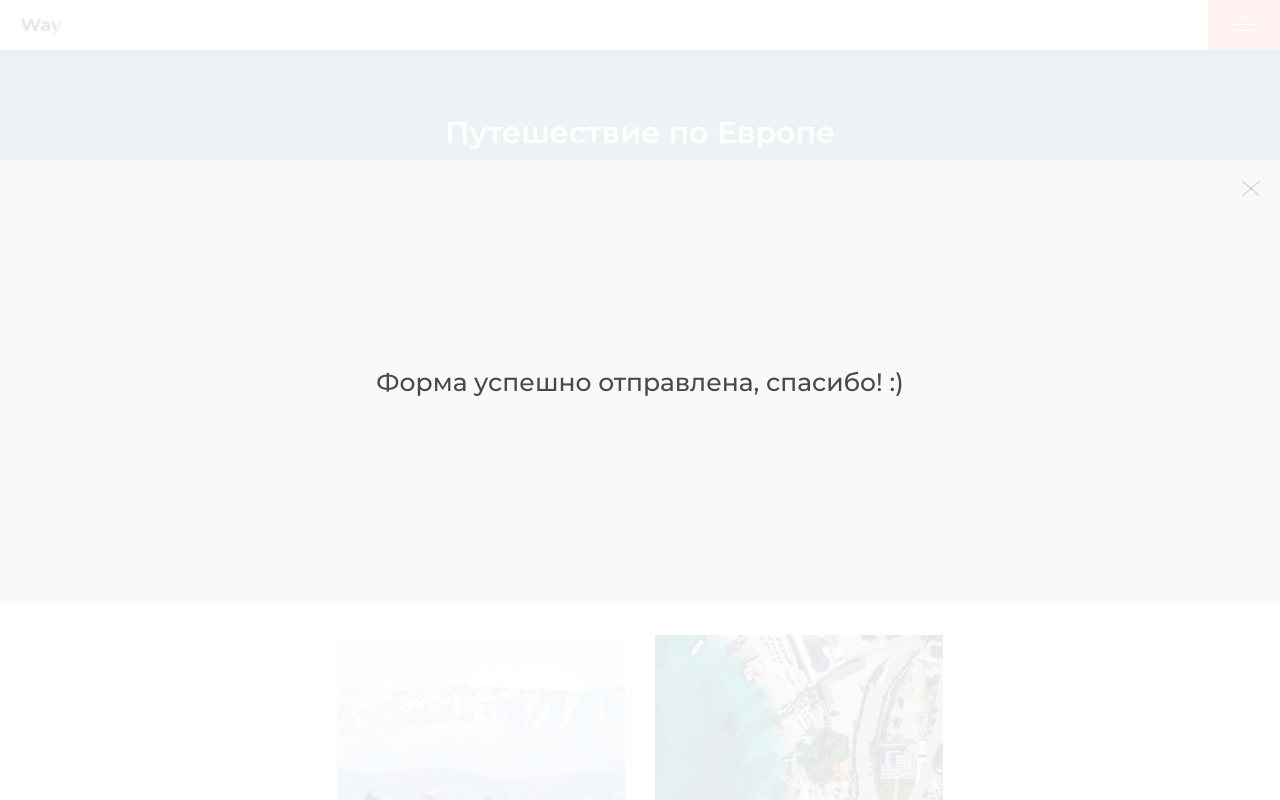
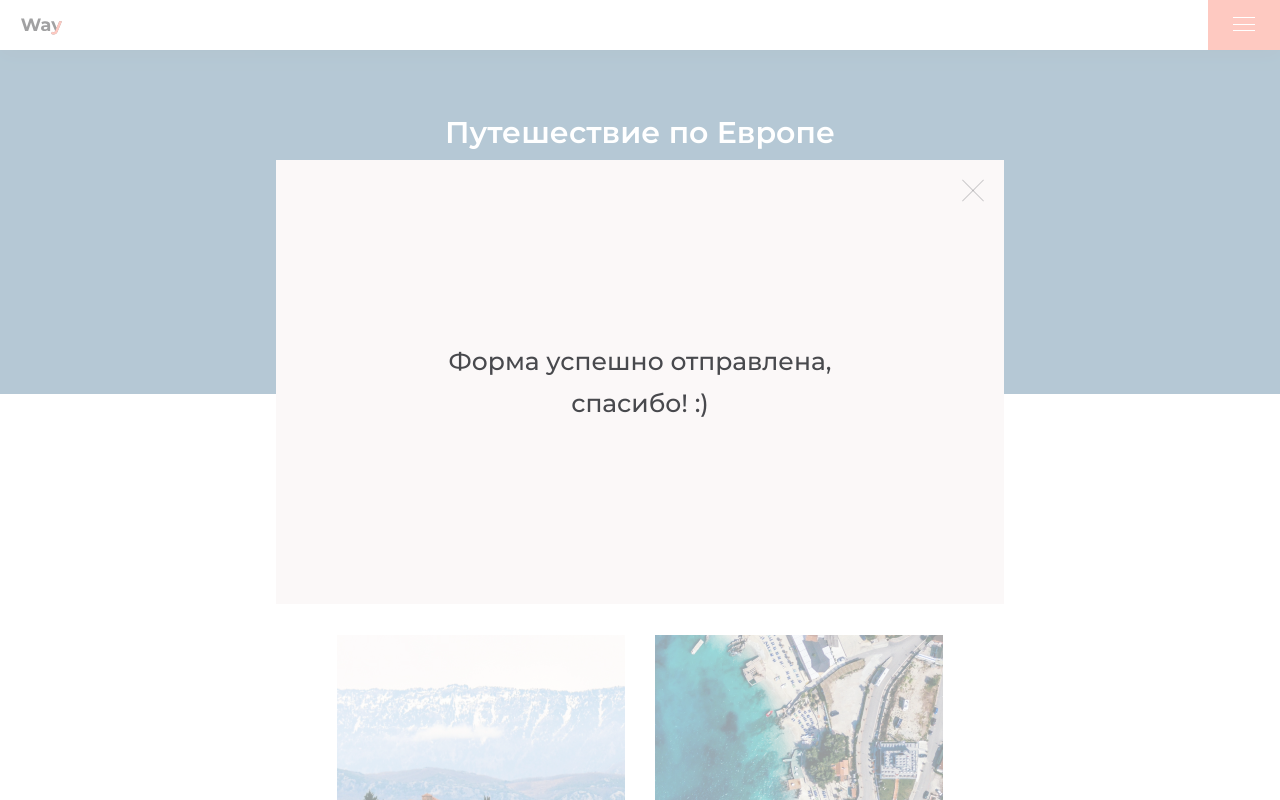
Before and after one commit to DariaGorbatyuk/Euro-trip, a website: page source/index.html in a window 1280 px wide. Shown: the top 800 px of the page. Drawn offline with nearby package versions, Linux system fonts and the light colour scheme; files that its build step writes are made by us from their sources.

Commit message:
Сделано модальное окно

```diff
--- a/source/index.html
+++ b/source/index.html
@@ -11,7 +11,7 @@
 <div class="success">
   <div class="success__box">
     <button class="success__btn close" type="button"><span class="visually-hidden">Закрыть окно</span></button>
-    <p class="success__text">Форма успешно отправлена, спасибо! :)</p>
+    <p class="success__text">Форма успешно отправлена,<br> спасибо! :)</p>
   </div>
 </div>
 <header class="page__header header container container--header header--closed ">
@@ -417,7 +417,7 @@
   <div class="success">
     <div class="success__box">
       <button class="success__btn close" type="button"><span class="visually-hidden">Закрыть окно</span></button>
-      <p class="success__text">Форма успешно отправлена, спасибо! :)</p>
+      <p class="success__text">Форма успешно отправлена,<br> спасибо! :)</p>
     </div>
   </div>
 </template>
--- a/source/sass/block/close.scss
+++ b/source/sass/block/close.scss
@@ -1,5 +1,5 @@
 .close{
-  @include square($width: 22px);
+  @include square($width: 30px);
   background-color: transparent;
   position: absolute;
   border: 0;
@@ -8,14 +8,14 @@
   &::after,
   &::before{
     @include pseudo();
-    @include size($width: 22px, $height: 1px);
+    @include size($width: 30px, $height: 1px);
     background-color: rgba($dark, 0.2);
-    top: 8px;
+    top: 12px;
     right: -2px;
-    transform: rotate(40deg);
+    transform: rotate(45deg);
   }
 
   &::after{
-    transform: rotate(-40deg);
+    transform: rotate(-45deg);
   }
 }
--- a/source/sass/block/success.scss
+++ b/source/sass/block/success.scss
@@ -6,7 +6,7 @@
   bottom: 0;
   top: 0;
   margin: auto;
-  background-color: rgba($white, 0.9);
+  background-color: rgba($white, 0.6);
 }
 
 .success__box {
@@ -19,6 +19,7 @@
   right: 0;
   top: 20vh;
   min-height: 444px;
+  max-width: 728px;
 
   @media (max-width: $m-end){
     width: 100%;
@@ -27,8 +28,8 @@
 
 .success__btn {
   position: absolute;
-  top: 20px;
-  right: 20px;
+  top: 18px;
+  right: 18px;
 }
 
 .success__text {
@@ -38,4 +39,8 @@
   text-align: center;
   color: $graphite;
   margin: auto;
+
+  @media (max-width: $s-end) {
+    font-size: 20px;
+  }
 }
--- a/source/sass/style.scss
+++ b/source/sass/style.scss
@@ -3,6 +3,7 @@
 @import "general";
 @import "mixin";
 @import "block/btn";
+@import "block/close";
 @import "block/visually-hidden";
 @import "block/container";
 @import "block/required";
@@ -26,4 +27,3 @@
 @import "block/footer-contacts";
 @import "block/corporate";
 @import "block/success";
-@import "block/close";
```
Also changed, not shown: build/css/style.min.css, build/index.html, 1 other file.
